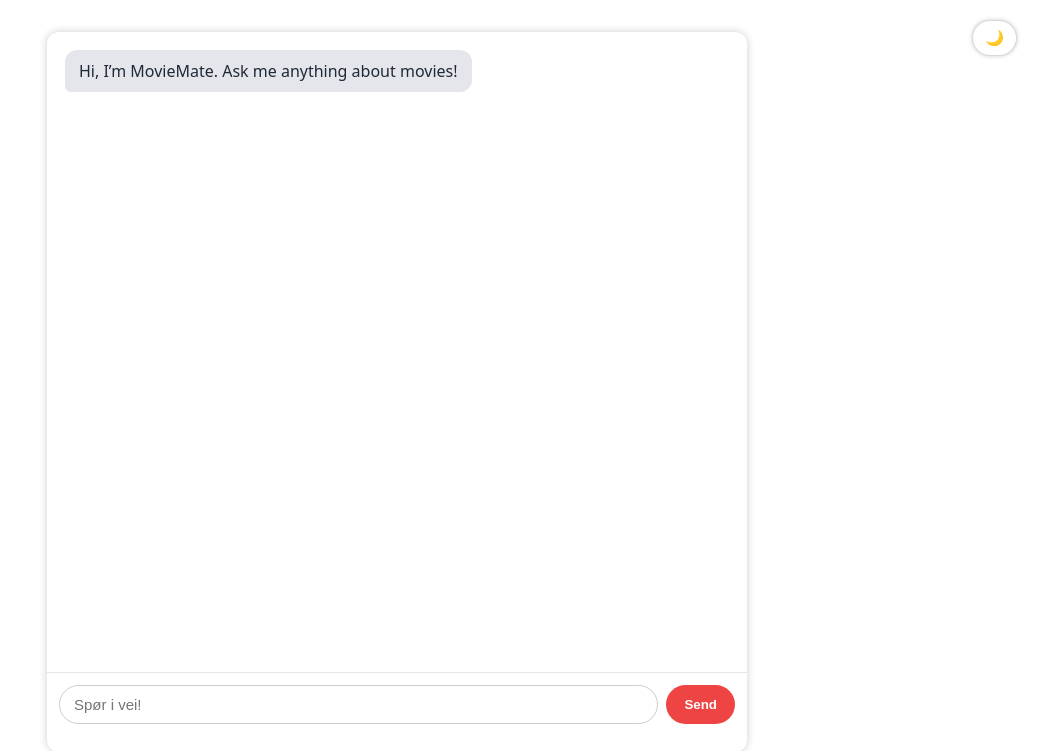
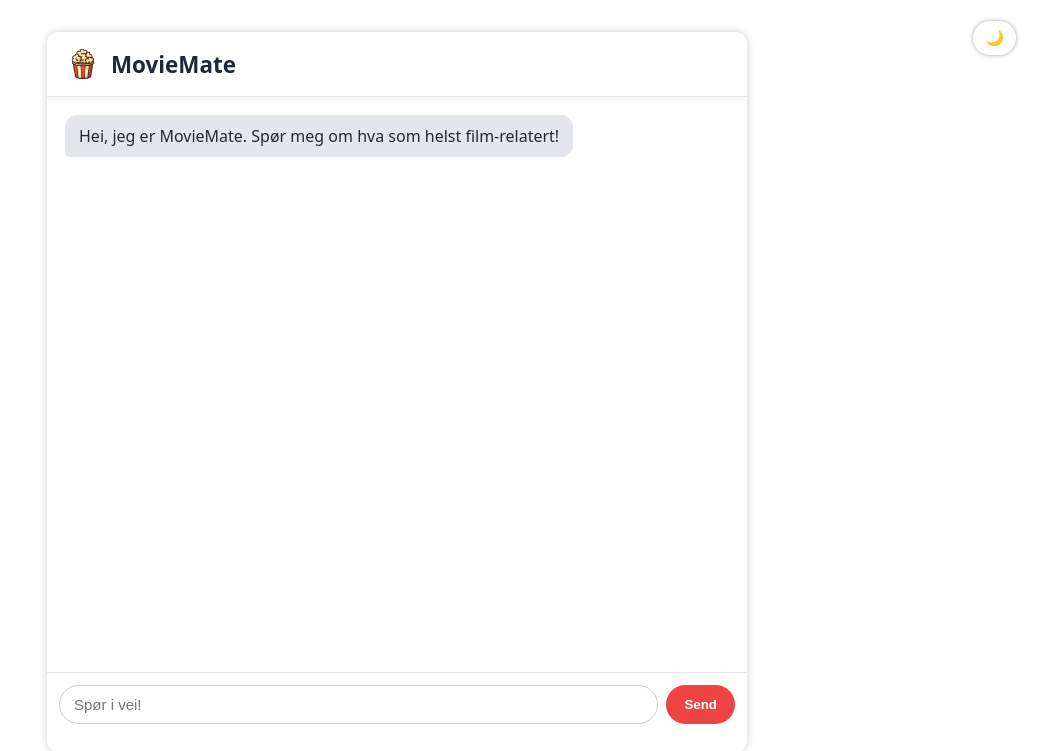
Before and after one commit to noaho04/MovieMate, a PHP site: page / in a window 1280 px wide. Shown: the top 751 px of the page, without its empty margins (243-1280 px from the left). Run offline with PHP 8.4, Linux system fonts and the light colour scheme.

Commit message:
La til top-bar med logo

```diff
--- a/public/index.php
+++ b/public/index.php
@@ -7,7 +7,7 @@ session_start();
 if (!isset($_SESSION['messages'])) {
     $_SESSION['messages'] = [[
         "role" => "model",
-        "content" => "Hi, I’m MovieMate. Ask me anything about movies!"
+        "content" => "Hei, jeg er MovieMate. Spør meg om hva som helst film-relatert!"
     ]];
 }
 
@@ -62,6 +62,10 @@ if ($_SERVER['REQUEST_METHOD'] === 'POST' && isset($_POST['message'])) {
     <body>
         <button id="themeToggle" class="theme-toggle">🌙</button>
         <div class="chat-container">
+            <div class="chat-header">
+                <img src="MovieMate_logo.png" alt="MovieMate logo" class="chat-logo">
+                <h1 class="chat-title">MovieMate</h1>
+            </div>
             <div class="chat-messages">
                 <!--TODO message separation by . to avoid overly long messages from AI-->
                 <?php
@@ -117,7 +121,7 @@ if ($_SERVER['REQUEST_METHOD'] === 'POST' && isset($_POST['message'])) {
 
                 const res = await fetch(window.location.href, {
                     method: 'POST',
-                    headers: { 'X-Requested-With': 'fetch' }, // <-- tells PHP to return JSON
+                    headers: { 'X-Requested-With': 'fetch' },
                     body
                 });
 
--- a/public/style.css
+++ b/public/style.css
@@ -147,3 +147,30 @@ form button:active {
 .dark .chat-messages::-webkit-scrollbar-thumb {
   background: rgba(255,255,255,0.15);
 }
+
+.chat-header {
+  display: flex;
+  align-items: center;
+  gap: 10px;
+  padding: 14px 18px;
+  background: var(--card);
+  border-bottom: 1px solid rgba(0,0,0,0.1);
+  box-shadow: 0 2px 4px rgba(0,0,0,0.05);
+  position: sticky;
+  top: 0;
+  z-index: 10;
+}
+
+.chat-logo {
+  width: 36px;
+  height: 36px;
+  object-fit: contain;
+}
+
+.chat-title {
+  font-size: 1.4rem;
+  font-weight: 700;
+  margin: 0;
+  color: var(--text);
+  user-select: none;
+}
```
Also changed, not shown: public/MovieMate_logo.png (added).
